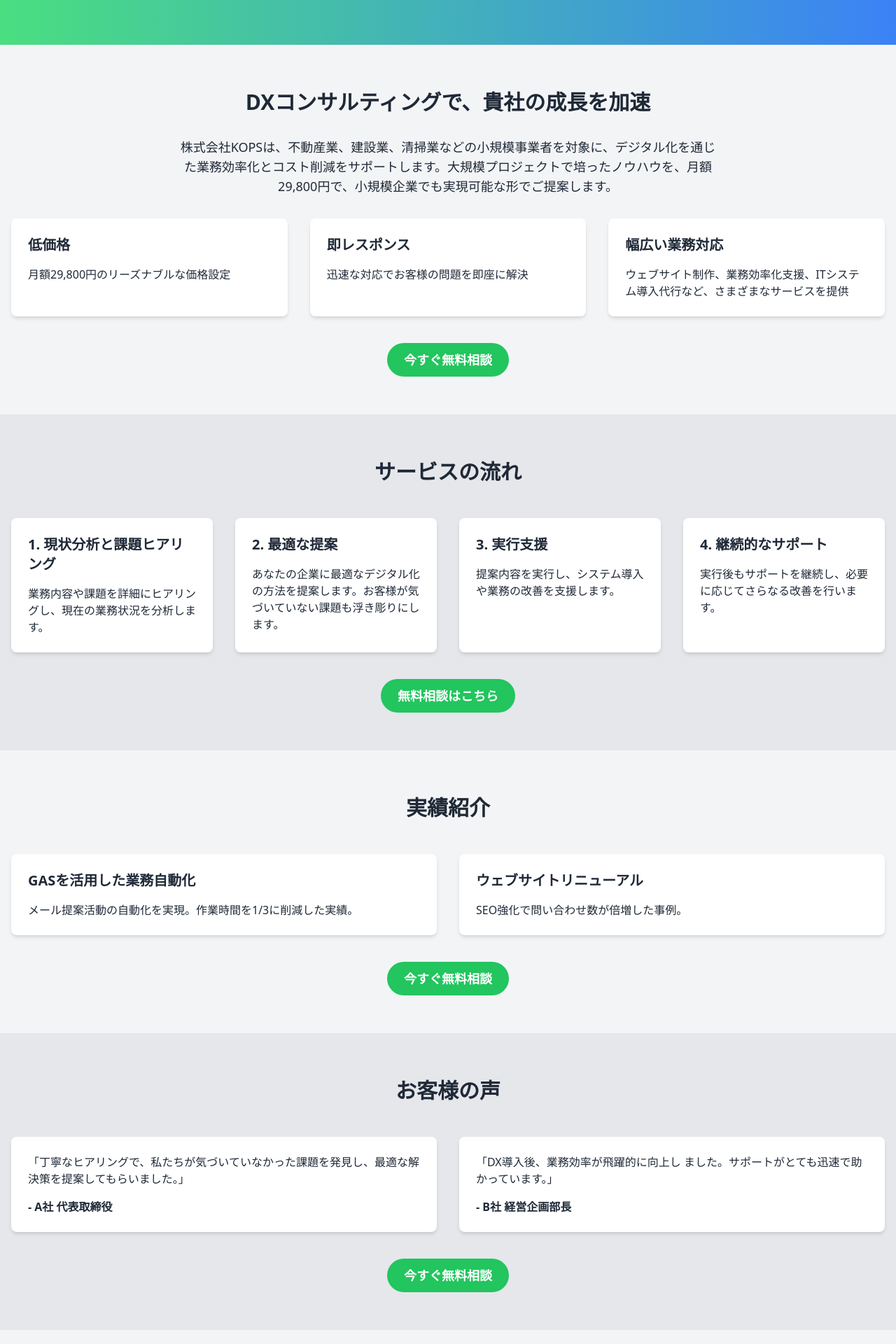
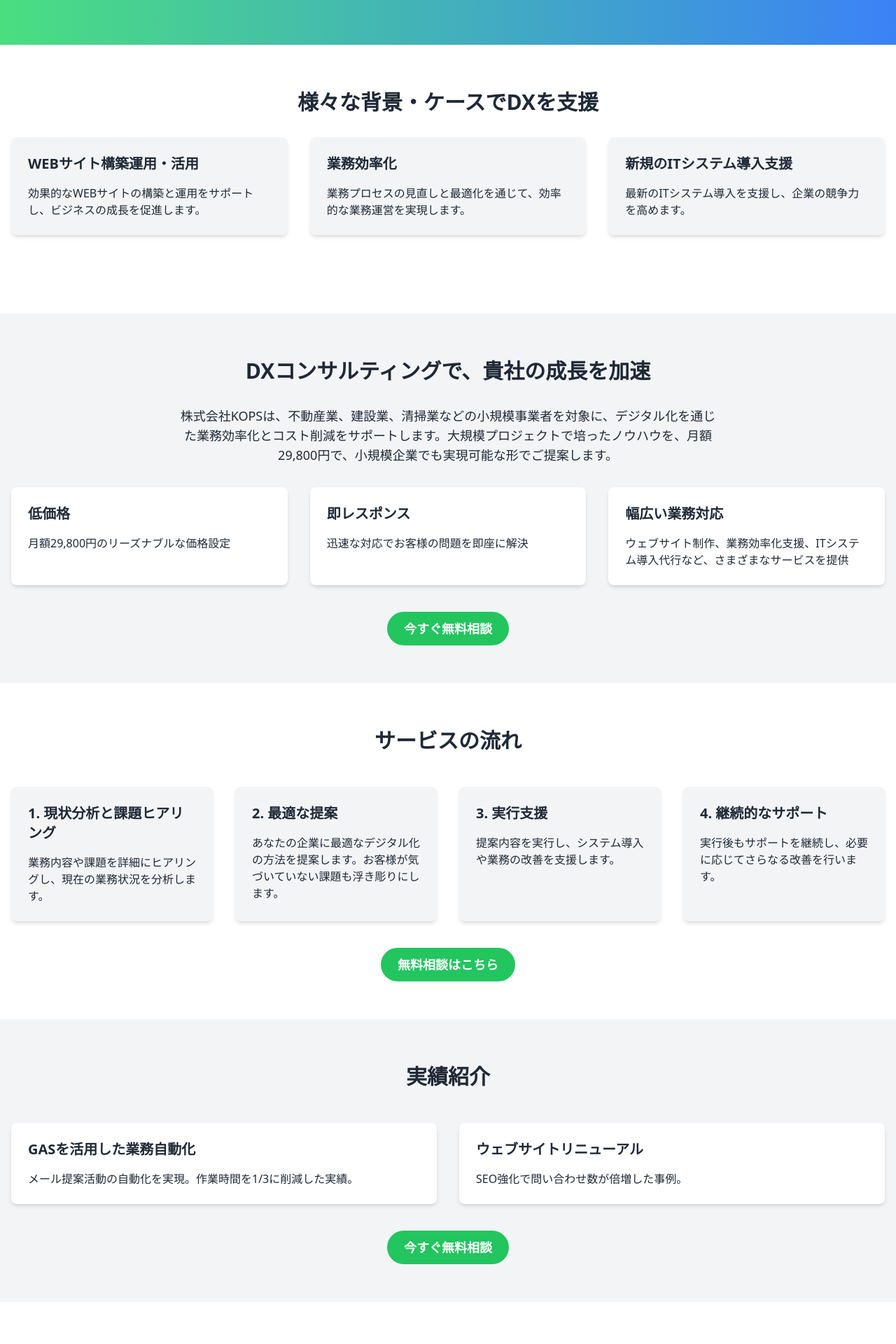
Before and after one commit to h-magome/dx-consulting-landing-page, a Nuxt app: page / in a window 1280 px wide. Shown: the part 420-2340 px from the top of the page at 70% size. Built offline with nearby package versions, Linux system fonts and the light colour scheme.

Commit message:
セクションを追加した

```diff
--- a/components/LandingPage.vue
+++ b/components/LandingPage.vue
@@ -51,8 +51,29 @@
         </div>
       </header>
 
+      <!-- DX Support -->
+      <section id="dx-support" class="bg-white py-16 px-4">
+        <div class="container mx-auto">
+          <h2 class="text-3xl font-bold mb-8 text-center">様々な背景・ケースでDXを支援</h2>
+          <div class="grid md:grid-cols-3 gap-8 mb-12">
+            <div class="bg-gray-100 p-6 rounded-lg shadow-md">
+              <h3 class="text-xl font-semibold mb-4">WEBサイト構築運用・活用</h3>
+              <p>効果的なWEBサイトの構築と運用をサポートし、ビジネスの成長を促進します。</p>
+            </div>
+            <div class="bg-gray-100 p-6 rounded-lg shadow-md">
+              <h3 class="text-xl font-semibold mb-4">業務効率化</h3>
+              <p>業務プロセスの見直しと最適化を通じて、効率的な業務運営を実現します。</p>
+            </div>
+            <div class="bg-gray-100 p-6 rounded-lg shadow-md">
+              <h3 class="text-xl font-semibold mb-4">新規のITシステム導入支援</h3>
+              <p>最新のITシステム導入を支援し、企業の競争力を高めます。</p>
+            </div>
+          </div>
+        </div>
+      </section>
+
       <!-- Service Overview -->
-      <section id="service" class="py-16 px-4">
+      <section id="service" class="bg-gray-100 py-16 px-4">
         <div class="container mx-auto">
           <h2 class="text-3xl font-bold mb-8 text-center">DXコンサルティングで、貴社の成長を加速</h2>
           <p class="text-lg mb-8 text-center max-w-3xl mx-auto">
@@ -81,23 +102,23 @@
       </section>
 
       <!-- Service Flow -->
-      <section id="flow" class="bg-gray-200 py-16 px-4">
+      <section id="flow" class="bg-white py-16 px-4">
         <div class="container mx-auto">
           <h2 class="text-3xl font-bold mb-12 text-center">サービスの流れ</h2>
           <div class="grid md:grid-cols-4 gap-8">
-            <div class="bg-white p-6 rounded-lg shadow-md">
+            <div class="bg-gray-100 p-6 rounded-lg shadow-md">
               <h3 class="text-xl font-semibold mb-4">1. 現状分析と課題ヒアリング</h3>
               <p>業務内容や課題を詳細にヒアリングし、現在の業務状況を分析します。</p>
             </div>
-            <div class="bg-white p-6 rounded-lg shadow-md">
+            <div class="bg-gray-100 p-6 rounded-lg shadow-md">
               <h3 class="text-xl font-semibold mb-4">2. 最適な提案</h3>
               <p>あなたの企業に最適なデジタル化の方法を提案します。お客様が気づいていない課題も浮き彫りにします。</p>
             </div>
-            <div class="bg-white p-6 rounded-lg shadow-md">
+            <div class="bg-gray-100 p-6 rounded-lg shadow-md">
               <h3 class="text-xl font-semibold mb-4">3. 実行支援</h3>
               <p>提案内容を実行し、システム導入や業務の改善を支援します。</p>
             </div>
-            <div class="bg-white p-6 rounded-lg shadow-md">
+            <div class="bg-gray-100 p-6 rounded-lg shadow-md">
               <h3 class="text-xl font-semibold mb-4">4. 継続的なサポート</h3>
               <p>実行後もサポートを継続し、必要に応じてさらなる改善を行います。</p>
             </div>
@@ -111,7 +132,7 @@
       </section>
 
       <!-- Achievements -->
-      <section id="achievements" class="py-16 px-4">
+      <section id="achievements" class="bg-gray-100 py-16 px-4">
         <div class="container mx-auto">
           <h2 class="text-3xl font-bold mb-12 text-center">実績紹介</h2>
           <div class="grid md:grid-cols-2 gap-8 mb-12">
@@ -133,18 +154,16 @@
       </section>
 
       <!-- Customer Reviews -->
-      <section id="reviews" class="bg-gray-200 py-16 px-4">
+      <section id="reviews" class="bg-white py-16 px-4">
         <div class="container mx-auto">
           <h2 class="text-3xl font-bold mb-12 text-center">お客様の声</h2>
           <div class="grid md:grid-cols-2 gap-8 mb-12">
-            <div class="bg-white p-6 rounded-lg shadow-md">
+            <div class="bg-gray-100 p-6 rounded-lg shadow-md">
               <p class="mb-4">「丁寧なヒアリングで、私たちが気づいていなかった課題を発見し、最適な解決策を提案してもらいました。」</p>
               <p class="font-semibold">- A社 代表取締役</p>
             </div>
-            <div class="bg-white p-6 rounded-lg shadow-md">
-              <p class="mb-4">「DX導入後、業務効率が飛躍的に向上し
-
-  ました。サポートがとても迅速で助かっています。」</p>
+            <div class="bg-gray-100 p-6 rounded-lg shadow-md">
+              <p class="mb-4">「DX導入後、業務効率が飛躍的に向上しました。サポートがとても迅速で助かっています。」</p>
               <p class="font-semibold">- B社 経営企画部長</p>
             </div>
           </div>
@@ -157,7 +176,7 @@
       </section>
 
       <!-- Consultant Introduction -->
-      <section id="consultant" class="py-16 px-4">
+      <section id="consultant" class="bg-gray-100 py-16 px-4">
         <div class="container mx-auto">
           <h2 class="text-3xl font-bold mb-12 text-center">あなたのDX顧問 - 馬込 浩</h2>
           <div class="flex flex-col md:flex-row items-center justify-center">
@@ -175,10 +194,10 @@
       </section>
 
       <!-- Contact Form -->
-      <section id="contact" class="bg-gray-200 py-16 px-4">
+      <section id="contact" class="bg-white py-16 px-4">
         <div class="container mx-auto">
           <h2 class="text-3xl font-bold mb-12 text-center">今すぐ無料相談をお申し込みください</h2>
-          <div class="max-w-3xl mx-auto bg-white rounded-lg shadow-md overflow-hidden">
+          <div class="max-w-3xl mx-auto bg-gray-100 rounded-lg shadow-md overflow-hidden">
             <iframe
               src="https://docs.google.com/forms/d/e/1FAIpQLSd2NzTik0b26K6Cwtx0yIyqllwwKxfiedZx7fOb7fervW-9Fg/viewform?embedded=true"
               width="100%"
@@ -195,7 +214,7 @@
       </section>
 
       <!-- FAQ -->
-      <section class="py-16 px-4">
+      <section class="bg-gray-100 py-16 px-4">
         <div class="container mx-auto">
           <h2 class="text-3xl font-bold mb-12 text-center">よくある質問</h2>
           <div class="max-w-3xl mx-auto">
```
